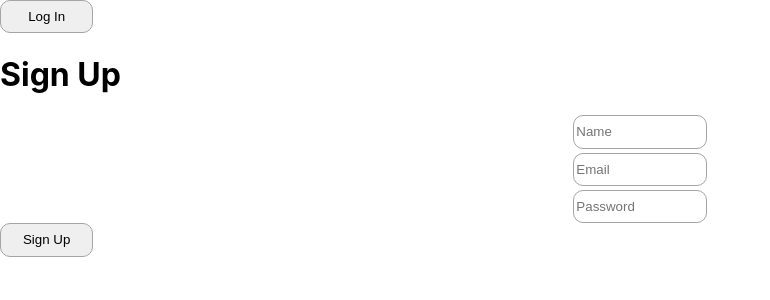
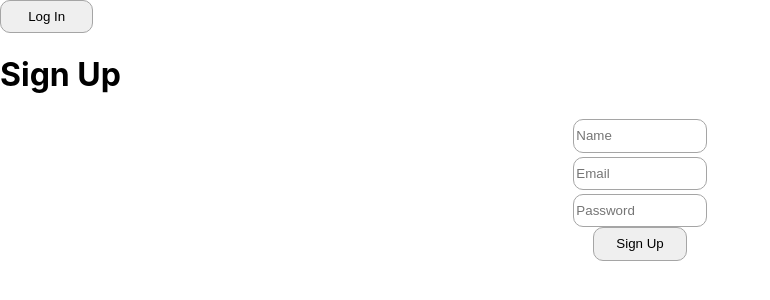
Before and after one commit to armensano/announcement-frontend, a Next.js app: page /auth/signup in a window 1280 px wide. Shown: the top 300 px of the page, without its empty margins (0-770 px from the left). Built offline with nearby package versions, Linux system fonts and the light colour scheme; no server answers.

Commit message:
handle unauthorized error on sign out event, fix login sign in pages

```diff
--- a/pages/auth/login.tsx
+++ b/pages/auth/login.tsx
@@ -1,6 +1,8 @@
 import axios, { AxiosError, AxiosResponse } from 'axios';
 import Router from 'next/router'
 import React from 'react';
+import styles from '../../styles/Home.module.css'
+
 const URL: string = process.env.SERVER_URL || 'http://localhost:8080';
 
 function LoginPage() {
@@ -37,7 +39,7 @@ function LoginPage() {
       <button onClick={handleSignUp}>Sign Up</button>
       <h1>Login</h1>
         <p>{errorMessage}</p>
-      <form method="post" action="/" id="loginForm">
+      <form method="post" action="/" id="loginForm" className={styles.flexBox}>
         <input type="text" placeholder="Email" name="email"/>
         <input type="password" placeholder="Password" name="password"/>
         <button type="submit" onClick={handleSubmit}>Login</button>
--- a/pages/auth/signup.tsx
+++ b/pages/auth/signup.tsx
@@ -1,6 +1,7 @@
 import axios, { AxiosError, AxiosResponse } from "axios";
 import Router from "next/router";
 import React from "react";
+import styles from '../../styles/Home.module.css'
 const URL = process.env.SERVER_URL || 'http://localhost:8080';
 
 function SignUp () {
@@ -36,7 +37,7 @@ function SignUp () {
     <div>
       <button onClick={handleLogin}>Log In</button>
       <h1>Sign Up</h1>
-      <form method="post" action="http://localhost:8080/auth/signup">
+      <form method="post" className={styles.flexBox} action="http://localhost:8080/auth/signup">
         <input type="text" placeholder="Name" name="name"/>
         <input type="email" placeholder="Email" name="email"/>
         <input type="password" placeholder="Password" name="password"/>
--- a/styles/Home.module.css
+++ b/styles/Home.module.css
@@ -118,6 +118,12 @@
   border: none
 }
 
+.flexBox {
+  display: flex;
+  flex-direction: column;
+  align-items: center;
+}
+
 @media (max-width: 600px) {
   .grid {
     width: 100%;
```
Also changed, not shown: pages/index.tsx (+13 -4 lines).
